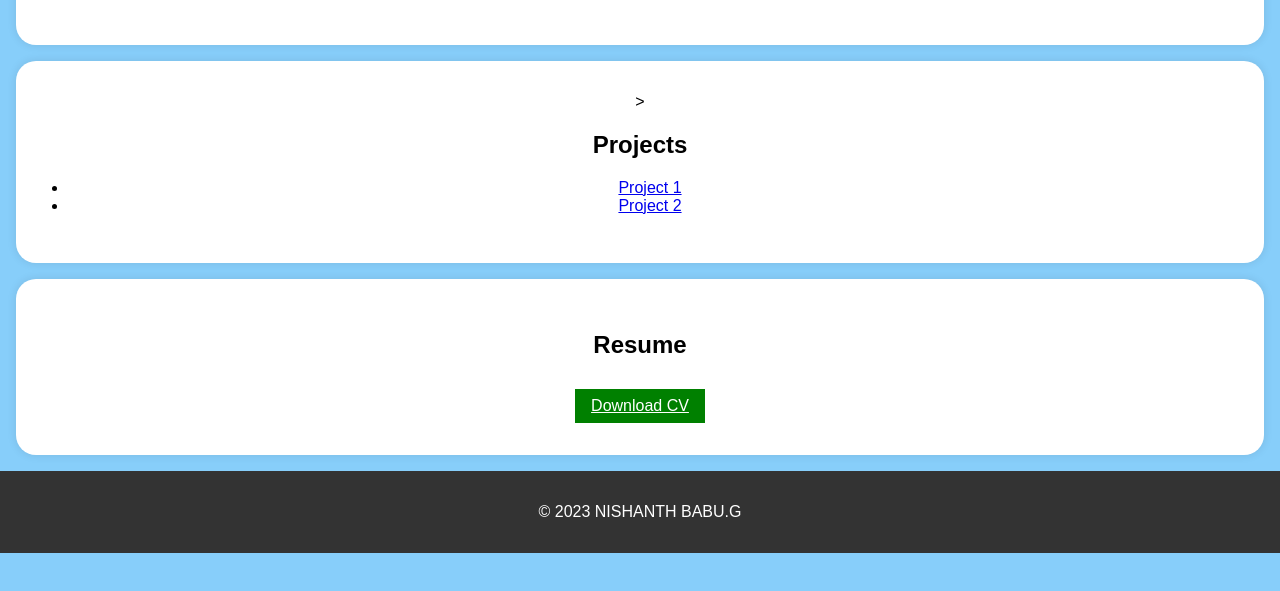
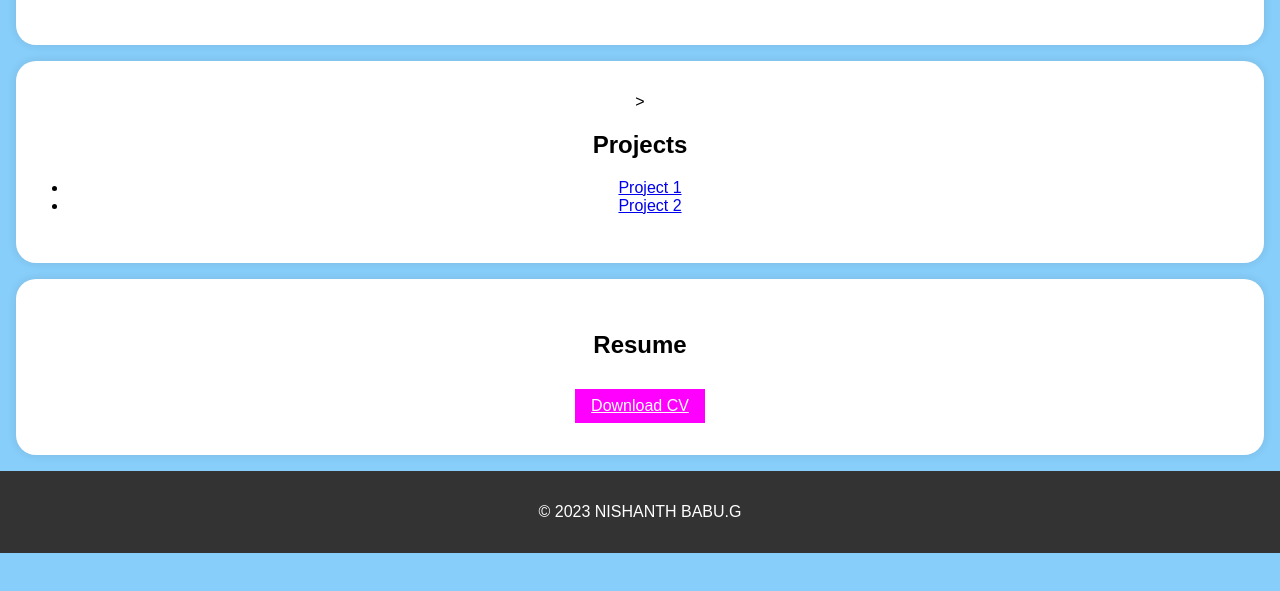
Before and after one commit to Nishanth852/Digitalportfolio, a plain HTML site: page index.html in a window 1280 px wide. In both pictures the pointer is over the link "Download CV". Shown: the part 797-1388 px from the top of the page. Drawn offline with Linux system fonts and the light colour scheme.

Commit message:
Update index.html

```diff
--- a/index.html
+++ b/index.html
@@ -69,7 +69,7 @@
             }
 
           .download-button:hover {
-              background-color: sss;
+              background-color: #FF00FF;
             }
 
           footer {
```
